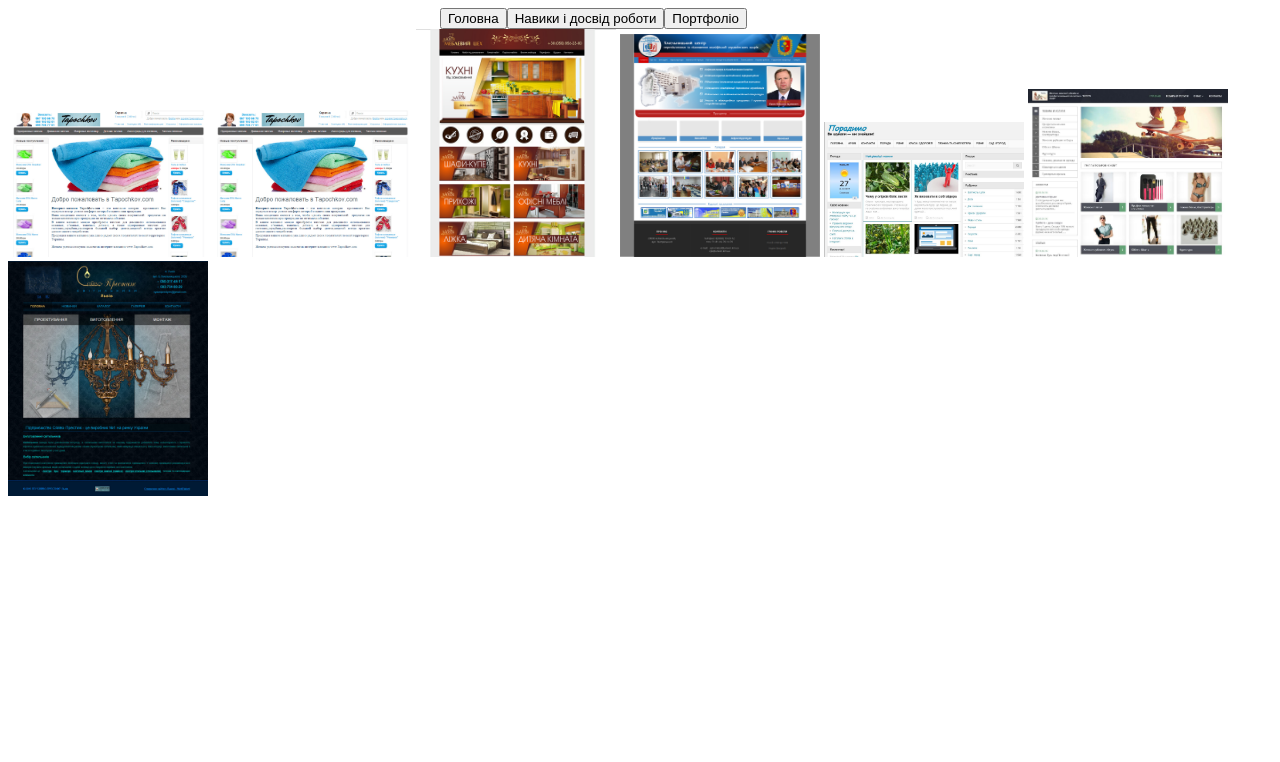
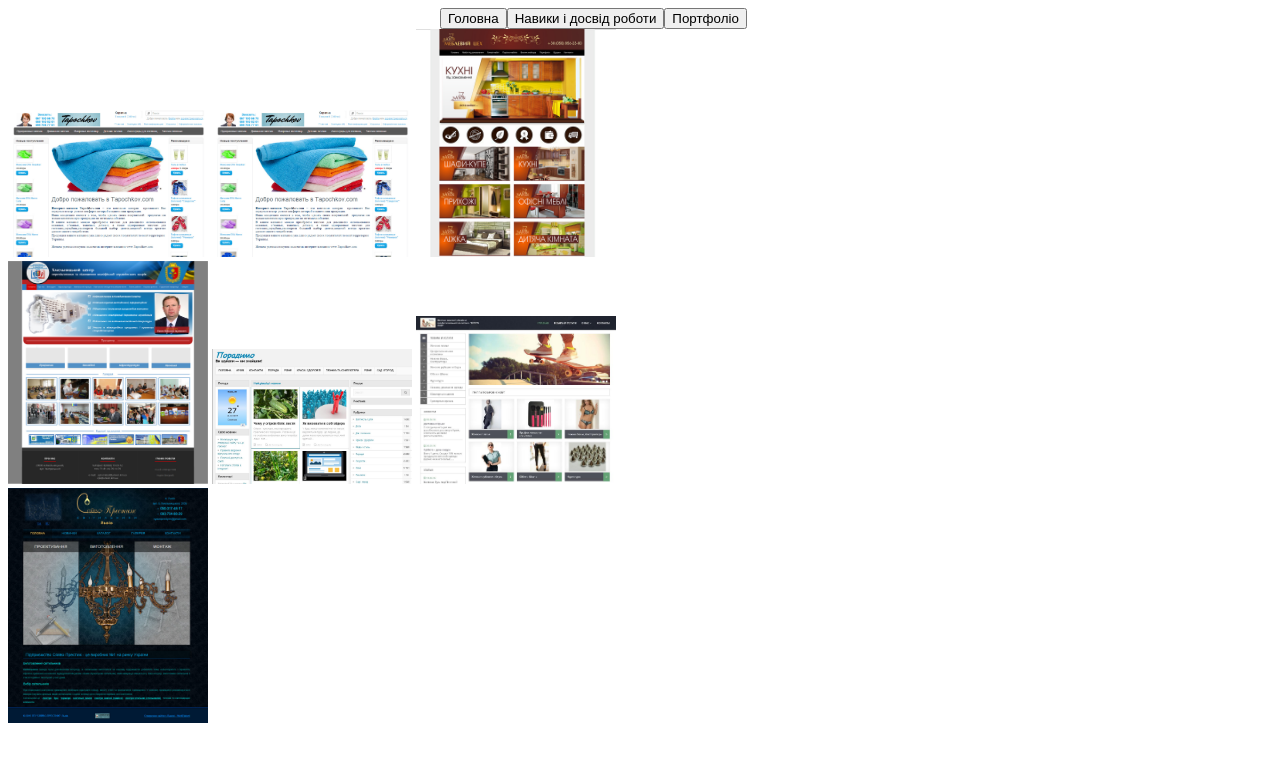
Before and after one commit to Oles88/diplom, a plain HTML site: page info_2.html in a window 1280 px wide. Drawn offline with Linux system fonts and the light colour scheme.

Commit message:
add new file

```diff
--- a/style3.css
+++ b/style3.css
@@ -10,6 +10,8 @@ button{
     clear: both;
 }article{
     float: left;
-
+    width: 700px;
+    height: 550px;
+    margin: 0 auto 0px auto;
 
 }
```
